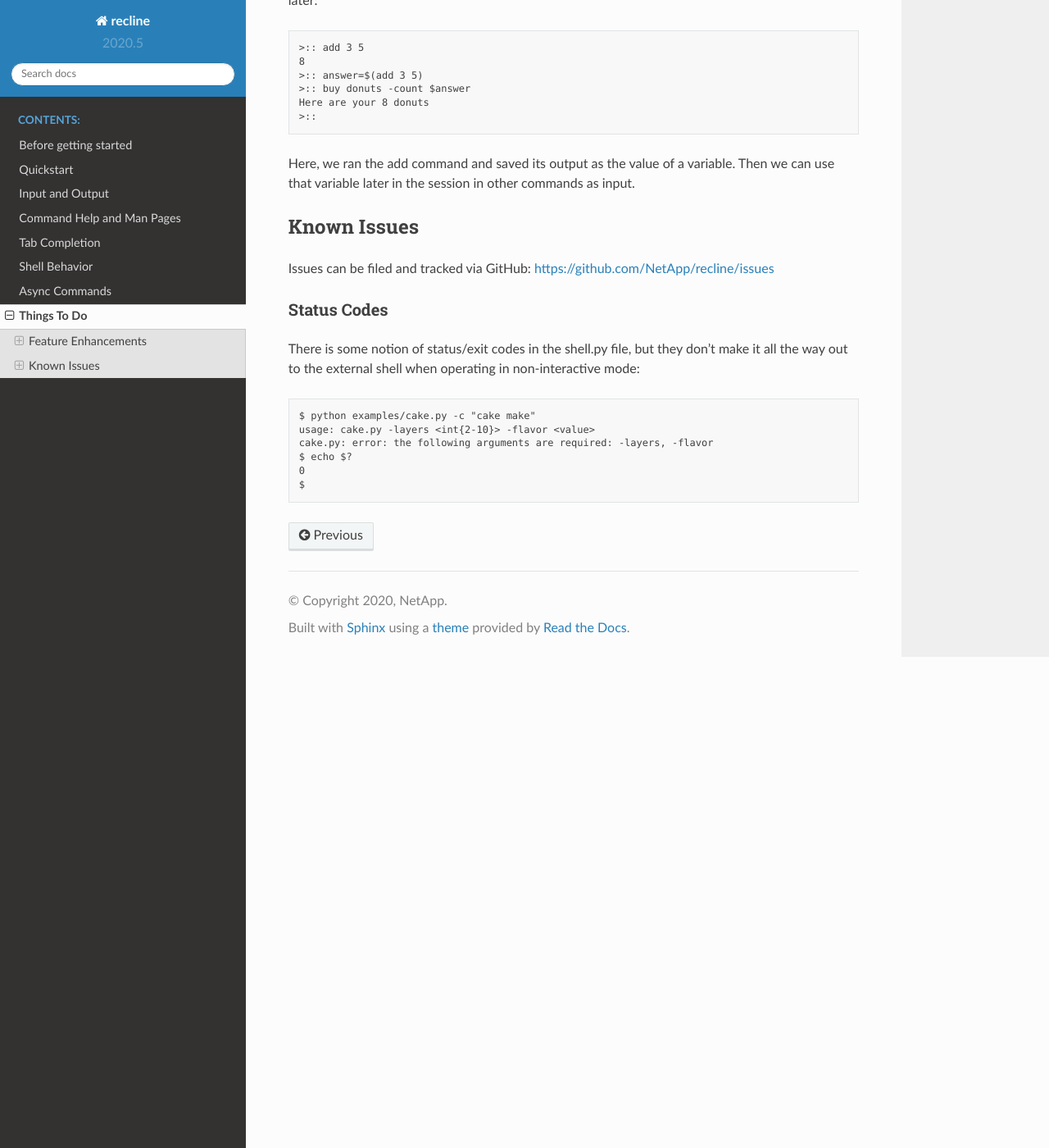
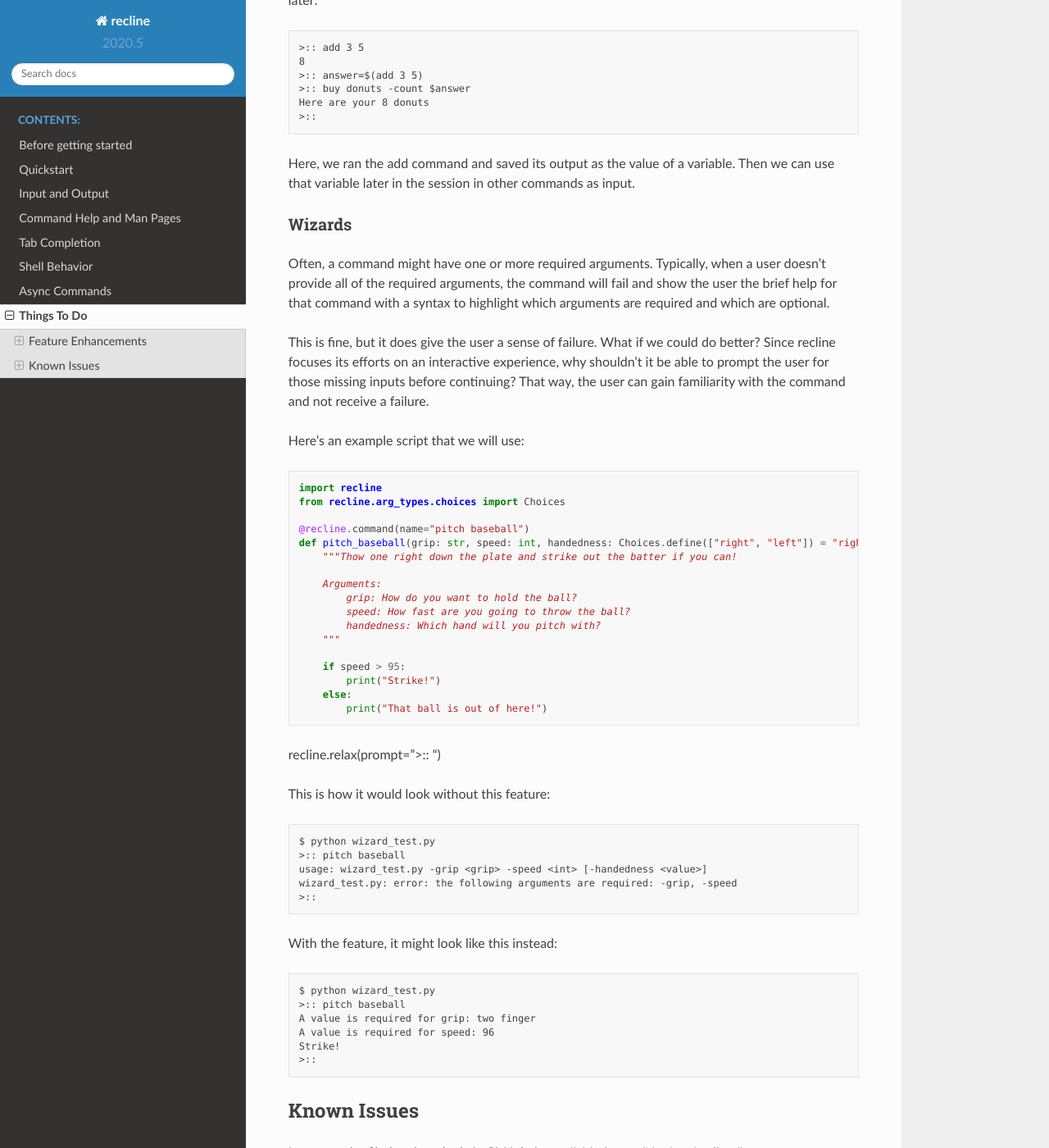
Before and after one commit to NetApp/recline, a Sphinx documentation site: the page built from docs/todo/index.rst, in a window 1280 px wide and 1400 px high, scrolled down 1846 px. Shown: the whole window at 82% size. Built offline with Sphinx 7.4.7 and the Read the Docs theme 2.0.0, drawn with Linux system fonts in a browser that asks for light colours; pages that are not in the unit, such as notebooks, are missing from menus; the version number is read from the project's files by our own code.

Commit message:
Add idea about wizard-like behavior
This feature would allow users to fail less often while learning the commands.

```diff
--- a/docs/todo/index.rst
+++ b/docs/todo/index.rst
@@ -95,6 +95,61 @@
 Here, we ran the add command and saved its output as the value of a variable. Then
 we can use that variable later in the session in other commands as input.
 
+Wizards
+*******
+
+Often, a command might have one or more required arguments. Typically, when a user
+doesn't provide all of the required arguments, the command will fail and show the
+user the brief help for that command with a syntax to highlight which arguments are
+required and which are optional.
+
+This is fine, but it does give the user a sense of failure. What if we could do better?
+Since recline focuses its efforts on an interactive experience, why shouldn't it be
+able to prompt the user for those missing inputs before continuing? That way, the
+user can gain familiarity with the command and not receive a failure.
+
+Here's an example script that we will use:
+
+.. code-block:: Python
+
+    import recline
+    from recline.arg_types.choices import Choices
+
+    @recline.command(name="pitch baseball")
+    def pitch_baseball(grip: str, speed: int, handedness: Choices.define(["right", "left"]) = "right") -> str:
+        """Thow one right down the plate and strike out the batter if you can!
+
+        Arguments:
+            grip: How do you want to hold the ball?
+            speed: How fast are you going to throw the ball?
+            handedness: Which hand will you pitch with?
+        """
+
+        if speed > 95:
+            print("Strike!")
+        else:
+            print("That ball is out of here!")
+
+
+recline.relax(prompt=">:: ")
+
+This is how it would look without this feature::
+
+    $ python wizard_test.py
+    >:: pitch baseball
+    usage: wizard_test.py -grip <grip> -speed <int> [-handedness <value>]
+    wizard_test.py: error: the following arguments are required: -grip, -speed
+    >::
+
+With the feature, it might look like this instead::
+
+    $ python wizard_test.py
+    >:: pitch baseball
+    A value is required for grip: two finger
+    A value is required for speed: 96
+    Strike!
+    >::
+
 Known Issues
 ------------
 
```
